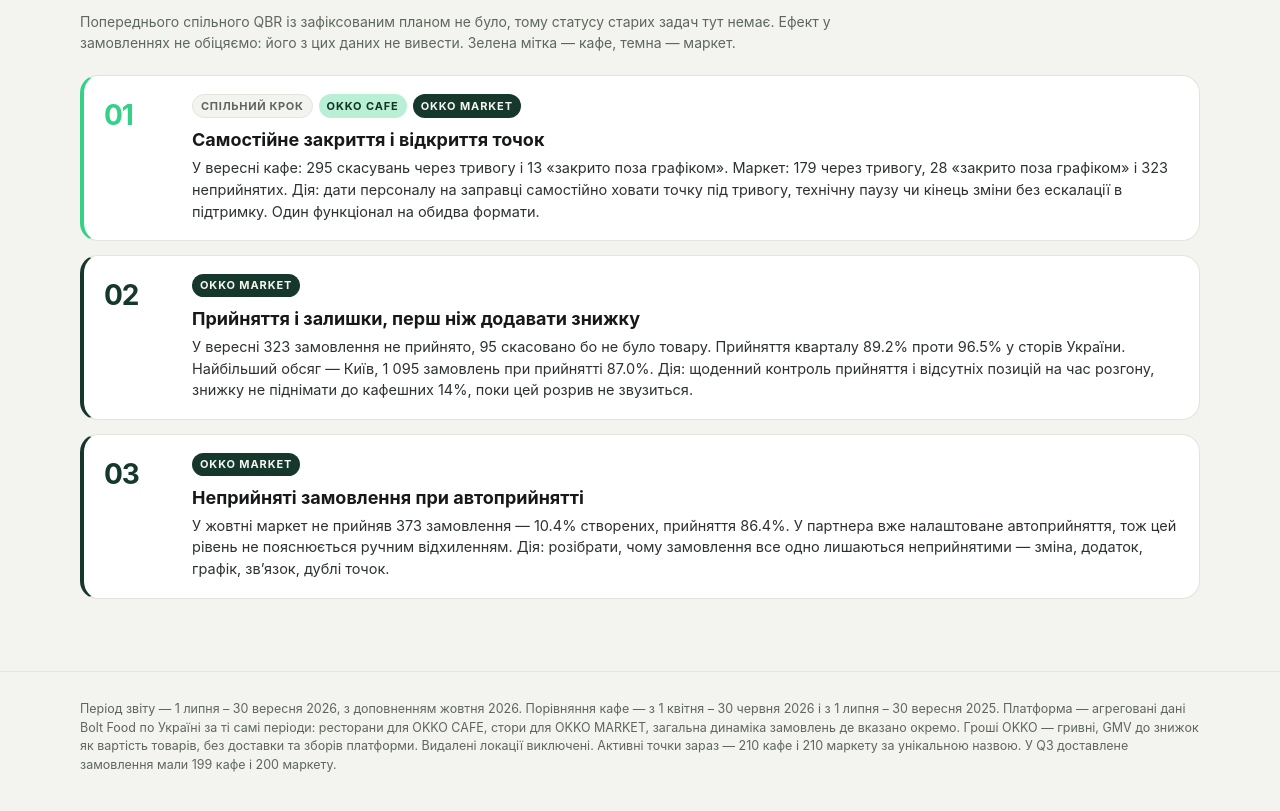
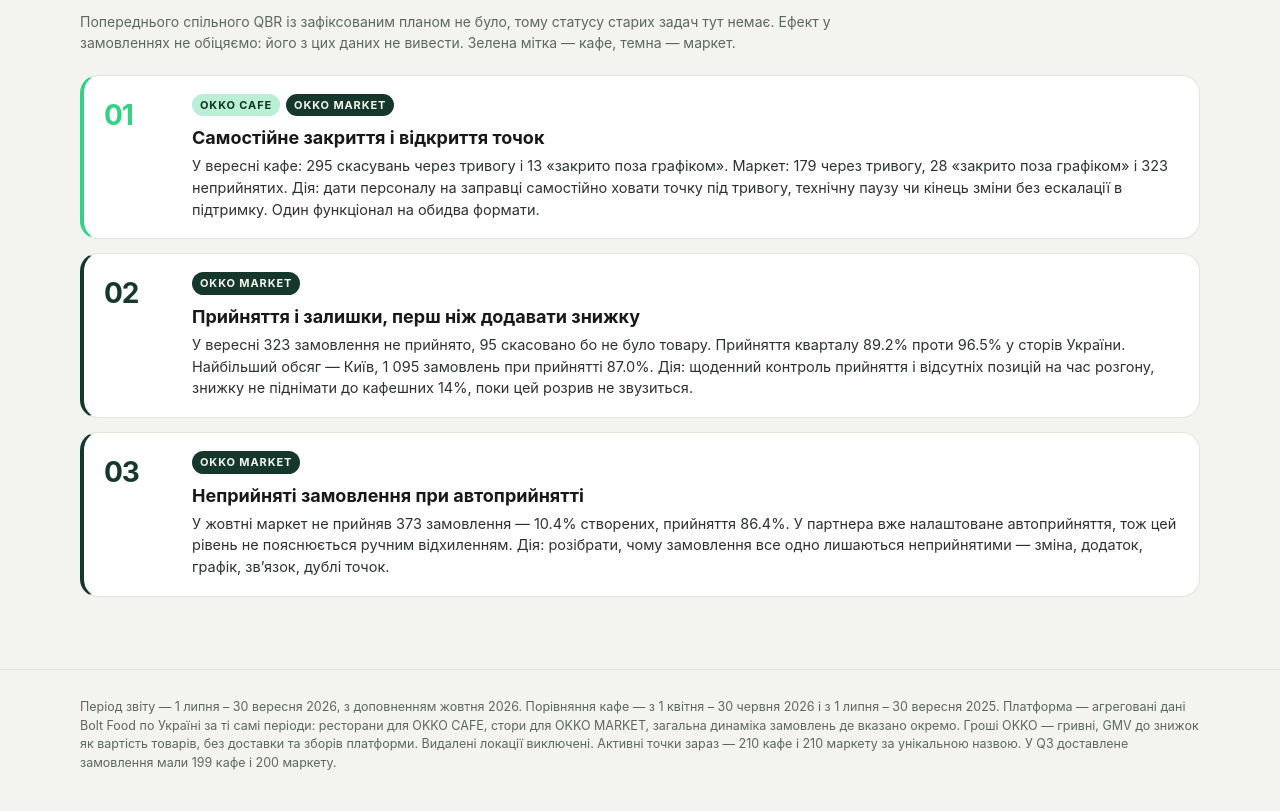
Before and after one commit to martavaskina/view-677460956bfeec4c, a plain HTML site: page index.html in a window 1280 px wide. Shown: the part 10639-11450 px from the top of the page. Drawn offline with Linux system fonts and the light colour scheme.

Commit message:
Publish the first next step without the shared-step label.
Co-authored-by: Cursor <cursoragent@cursor.com>

```diff
--- a/index.html
+++ b/index.html
@@ -676,7 +676,7 @@
       <article class="action both">
         <div class="num">01</div>
         <div>
-          <div class="who-row"><span class="who shared">Спільний крок</span><span class="who cafe">OKKO CAFE</span><span class="who market">OKKO MARKET</span></div>
+          <div class="who-row"><span class="who cafe">OKKO CAFE</span><span class="who market">OKKO MARKET</span></div>
           <h3>Самостійне закриття і відкриття точок</h3>
           <p>У вересні кафе: 295 скасувань через тривогу і 13 «закрито поза графіком». Маркет: 179 через тривогу, 28 «закрито поза графіком» і 323 неприйнятих. Дія: дати персоналу на заправці самостійно ховати точку під тривогу, технічну паузу чи кінець зміни без ескалації в підтримку. Один функціонал на обидва формати.</p>
         </div>
```
